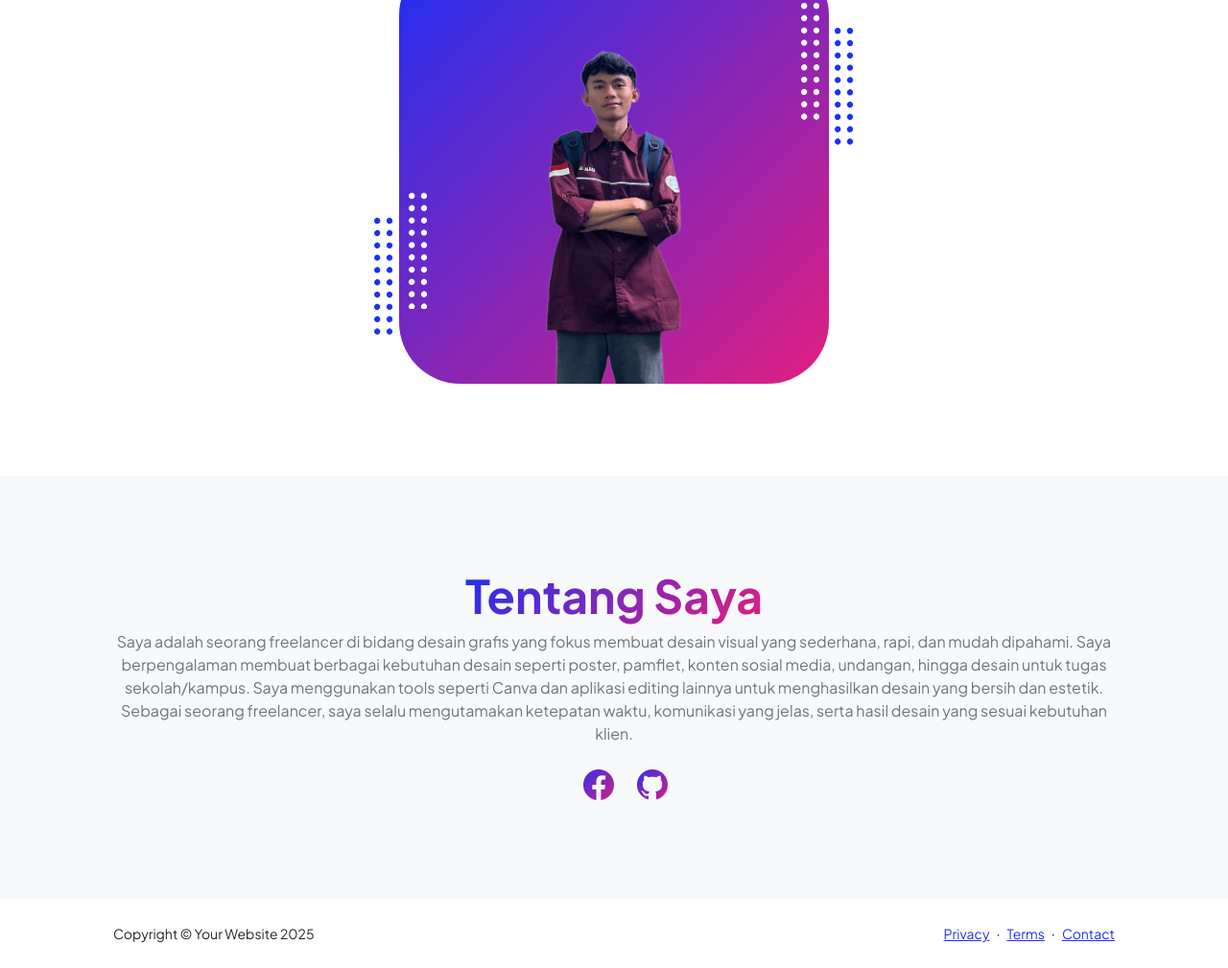
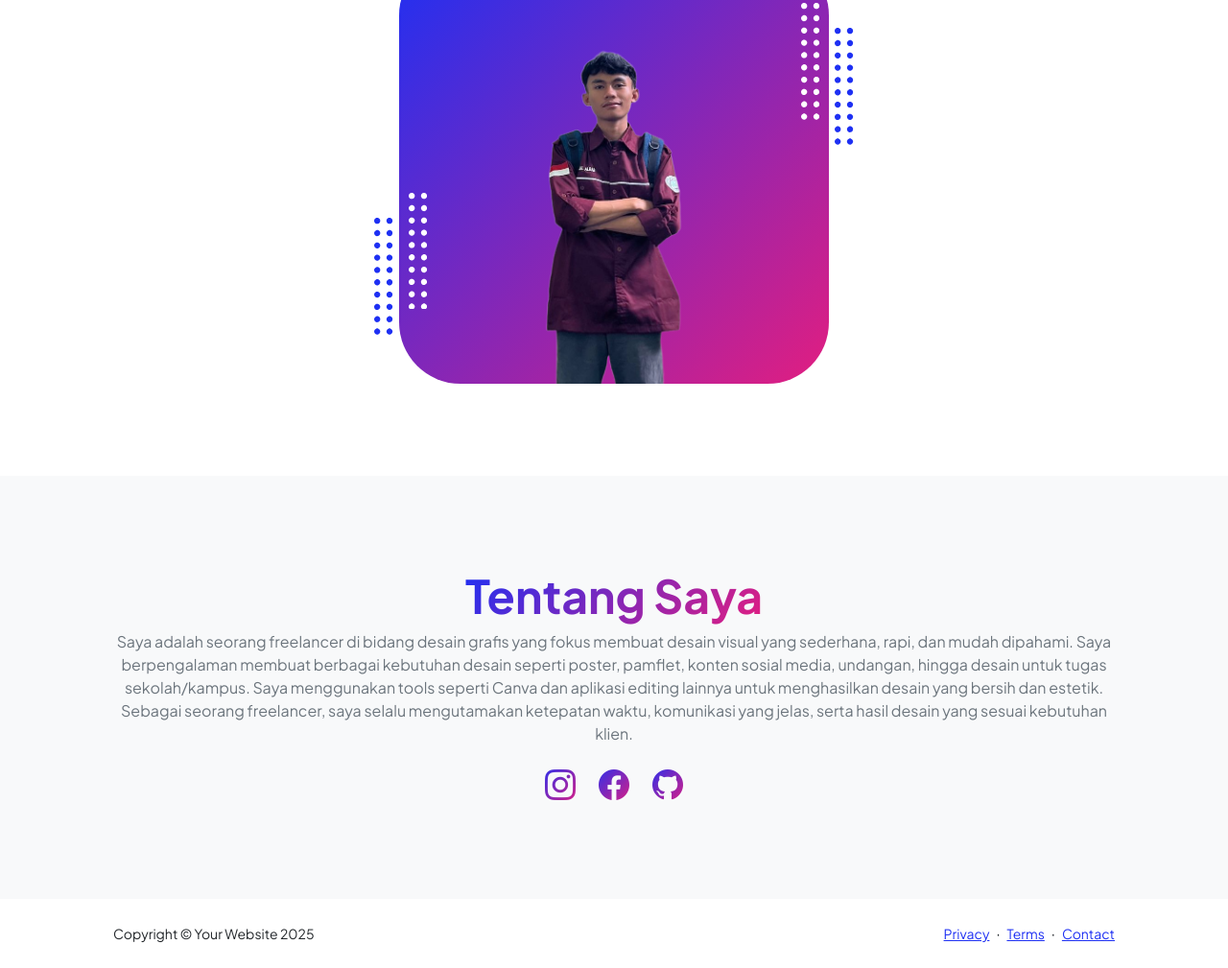
Before and after one commit to muhammadulul121205/Tugas-Ulul-Coding, a plain HTML site: page index.html in a window 1280 px wide. Shown: the part 646-1655 px from the top of the page at 96% size. Drawn offline with nearby package versions, Linux system fonts and the light colour scheme.

Commit message:
Update index.html

```diff
--- a/index.html
+++ b/index.html
@@ -184,7 +184,7 @@
                                 <h2 class="display-5 fw-bolder"><span class="text-gradient d-inline">Tentang Saya</span></h2>
                                 <p class="text-muted">Saya adalah seorang freelancer di bidang desain grafis yang fokus membuat desain visual yang sederhana, rapi, dan mudah dipahami. Saya berpengalaman membuat berbagai kebutuhan desain seperti poster, pamflet, konten sosial media, undangan, hingga desain untuk tugas sekolah/kampus. Saya menggunakan tools seperti Canva dan aplikasi editing lainnya untuk menghasilkan desain yang bersih dan estetik. Sebagai seorang freelancer, saya selalu mengutamakan ketepatan waktu, komunikasi yang jelas, serta hasil desain yang sesuai kebutuhan klien.</p>
                                 <div class="d-flex justify-content-center fs-2 gap-4">
-                                    <a class="text-gradient" href="https://www.instagram.com/mhmmdululla?igsh=MTdrZjdvaWY3cDRsdA%3D%3D&utm_source=qr"><i class="bi bi-Instagram"></i></a>
+                                    <a class="text-gradient" href="https://www.instagram.com/mhmmdululla?igsh=MTdrZjdvaWY3cDRsdA%3D%3D&utm_source=qr"><i class="bi bi-instagram"></i></a>
                                     <a class="text-gradient" href="https://www.facebook.com/share/1Fi9aV8Mdw/?mibextid=wwXIfr"><i class="bi bi-facebook"></i></a>
                                     <a class="text-gradient" href="https://muhammadulul121205.github.io/Tugas-Ulul-Coding/"><i class="bi bi-github"></i></a>
                                 </div>
```
